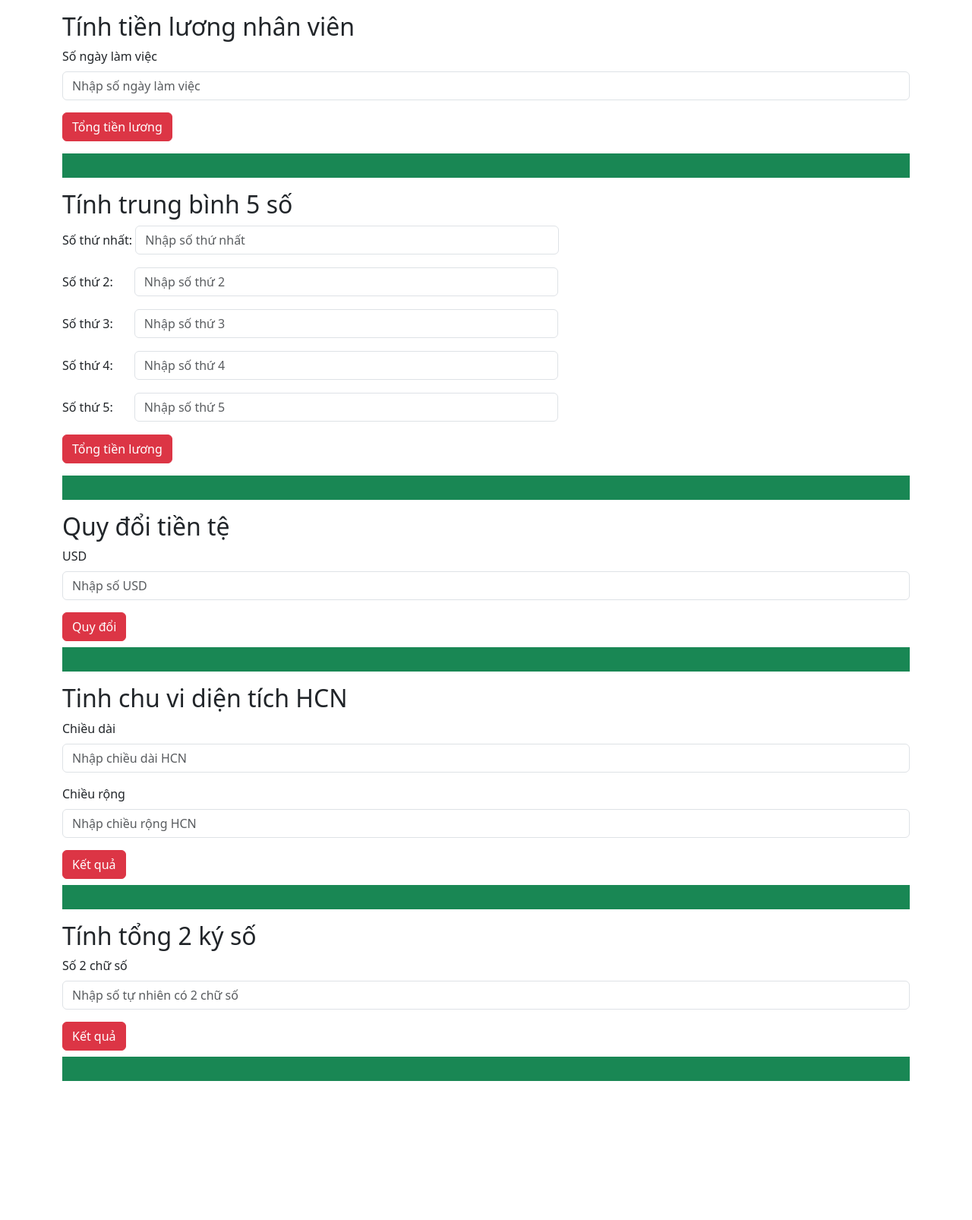
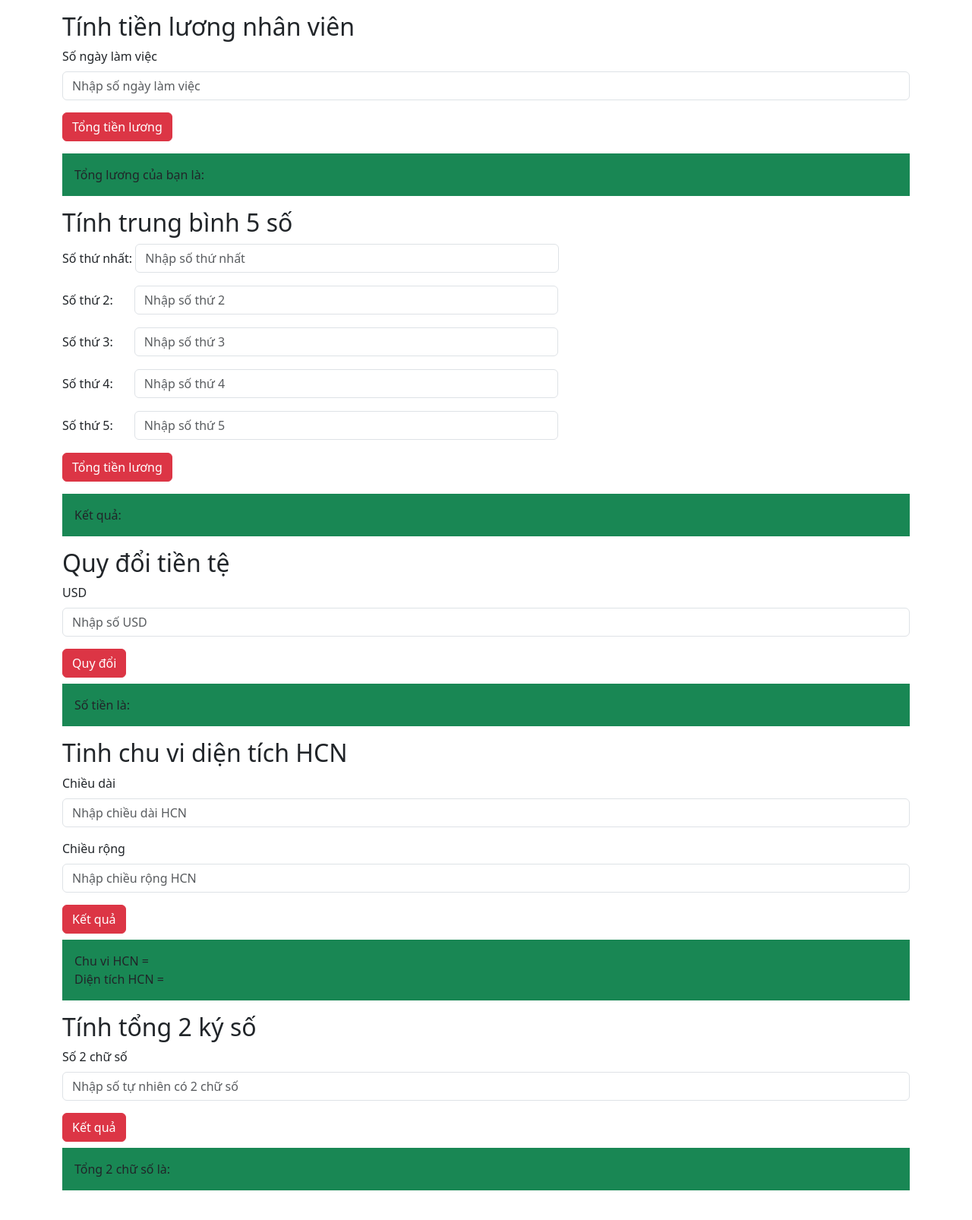
Before and after one commit to PMHuy46/BC69-BaitapjsBuoi13, a plain HTML site: page index.html in a window 1280 px wide. Shown: the whole page at 76% size. Before the commit the page ends 1423 px from the top, so only its background shows below. Drawn offline with nearby package versions, Linux system fonts and the light colour scheme.

Commit message:
hơi sai xíu

```diff
--- a/index.html
+++ b/index.html
@@ -22,7 +22,9 @@
                 placeholder="Nhập số ngày làm việc" />
         </div>
         <button class="btn btn-danger" id="btnTienLuong">Tổng tiền lương</button>
-        <div class="hienKetQua bg-success mt-3 p-3"></div>
+        <div class="hienKetQua bg-success mt-3 p-3">
+            Tổng lương của bạn là:
+        </div>
     </div>
 
     <!-- bài 2 tính trung bình 5 số -->
@@ -54,7 +56,9 @@
                 placeholder="Nhập số thứ 5" />
         </div>
         <button class="btn btn-danger" id="btnTrungBinh">Tổng tiền lương</button>
-        <div class="hienKetQua2 bg-success mt-3 p-3"></div>
+        <div class="hienKetQua2 bg-success mt-3 p-3">
+            Kết quả:
+        </div>
     </div>
 
     <!-- bài 3 quy đổi tiền tệ -->
@@ -66,7 +70,9 @@
                 placeholder="Nhập số USD" />
         </div>
         <button class="btn btn-danger" id="btnQuyDoi">Quy đổi</button>
-        <div class="hienKetQua3 bg-success mt-2 p-3"></div>
+        <div class="hienKetQua3 bg-success mt-2 p-3">
+            Số tiền là:
+        </div>
     </div>
 
     <!-- bài 4 tính diện tích chu vi hình chữ nhật -->
@@ -83,7 +89,14 @@
                 placeholder="Nhập chiều rộng HCN" />
         </div>
         <button class="btn btn-danger" id="btnTinh">Kết quả</button>
-        <div class="hienKetQua4 bg-success mt-2 p-3"></div>
+        <div class="hienKetQua4 bg-success mt-2 p-3">
+            <div class="hienKetQuaChuVi">
+                Chu vi HCN =
+            </div>
+            <div class="hienKetQuaDienTich">
+                Diện tích HCN =
+            </div>
+        </div>
     </div>
 
     <!-- bài 5 tính tổng 2 ký số -->
@@ -95,8 +108,11 @@
                 placeholder="Nhập số tự nhiên có 2 chữ số" />
         </div>
         <button class="btn btn-danger" id="btnTong2So">Kết quả</button>
-        <div class="hienKetQua5 bg-success mt-2 p-3"></div>
+        <div class="hienKetQua5 bg-success mt-2 p-3">
+            Tổng 2 chữ số là:
+        </div>
     </div>
+    <br><br><br><br><br>
 
     <!-- Bootstrap JavaScript Libraries -->
     <script src="https://cdn.jsdelivr.net/npm/@popperjs/core@2.11.8/dist/umd/popper.min.js"
--- a/index.js
+++ b/index.js
@@ -7,7 +7,7 @@
 document.getElementById("btnTienLuong").onclick = function () {
     let gioLam = document.getElementById("soNgay").value
     let tongTienLuong = gioLam * 100000;
-    document.querySelector(".hienKetQua").innerHTML = `Tổng tiền lương là: ${new Intl.NumberFormat('vn').format(tongTienLuong)} VND`
+    document.querySelector(".hienKetQua").innerHTML += ` ${new Intl.NumberFormat('vn').format(tongTienLuong)} VND`
 }
 
 //bài 2 tính trung bình cộng
@@ -24,7 +24,7 @@ document.getElementById("btnTrungBinh").onclick = function () {
     let soThu5 = document.getElementById("soThu5").value * 1;
 
     let trungBinh = (soThu1 + soThu2 + soThu3 + soThu4 + soThu5) / 5
-    document.querySelector(".hienKetQua2").innerHTML = `Kết quả = ${trungBinh}`;
+    document.querySelector(".hienKetQua2").innerHTML += ` ${trungBinh}`;
 }
 
 // bài 3 đổi tiền
@@ -37,7 +37,7 @@ document.getElementById("btnQuyDoi").onclick = function () {
     let soUsd = document.getElementById("soUSD").value;
     soVnd = soUsd * 23500;
 
-    document.querySelector(".hienKetQua3").innerHTML = `Số tiền là ${new Intl.NumberFormat('vn').format(soVnd)} VND`;
+    document.querySelector(".hienKetQua3").innerHTML += ` ${new Intl.NumberFormat('vn').format(soVnd)} VND`;
 }
 
 // bài 4
@@ -52,7 +52,8 @@ document.getElementById("btnTinh").onclick = function () {
     let chuVi = (chieuDai + chieuRong) * 2;
     let dienTich = chieuDai * chieuRong;
 
-    document.querySelector(".hienKetQua4").innerHTML = `Diện tích HCN là: ${dienTich} <br> Chu vi HCN là: ${chuVi}`;
+    document.querySelector(".hienKetQuaChuVi").innerHTML += ` ${chuVi}`;
+    document.querySelector(".hienKetQuaDienTich").innerHTML += ` ${dienTich}`;
 }
 
 
@@ -66,5 +67,5 @@ document.getElementById("btnTong2So").onclick = function () {
 
     let tong2ChuSo = (so2ChuSo - (so2ChuSo%10)) / 10 + so2ChuSo % 10;
 
-    document.querySelector(".hienKetQua5").innerHTML = `Tổng 2 chữ số là: ${tong2ChuSo}`;
+    document.querySelector(".hienKetQua5").innerHTML += ` ${tong2ChuSo}`;
 }
```
